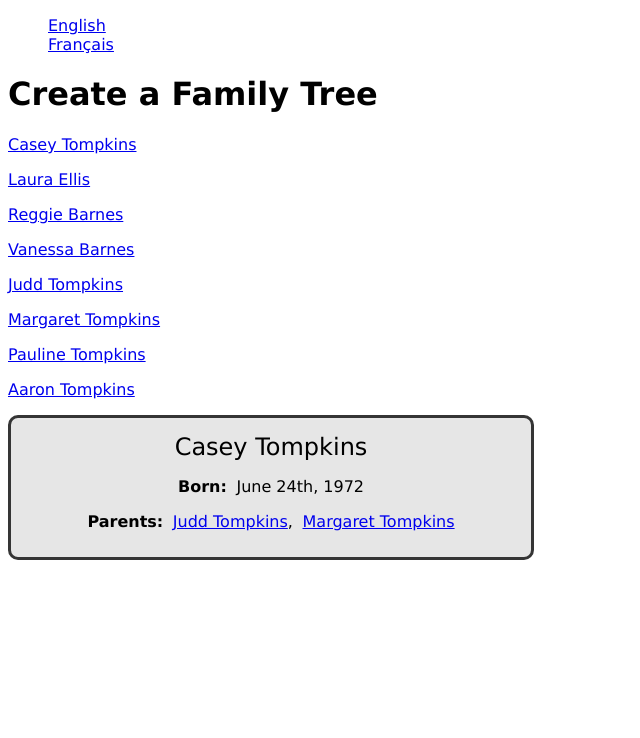
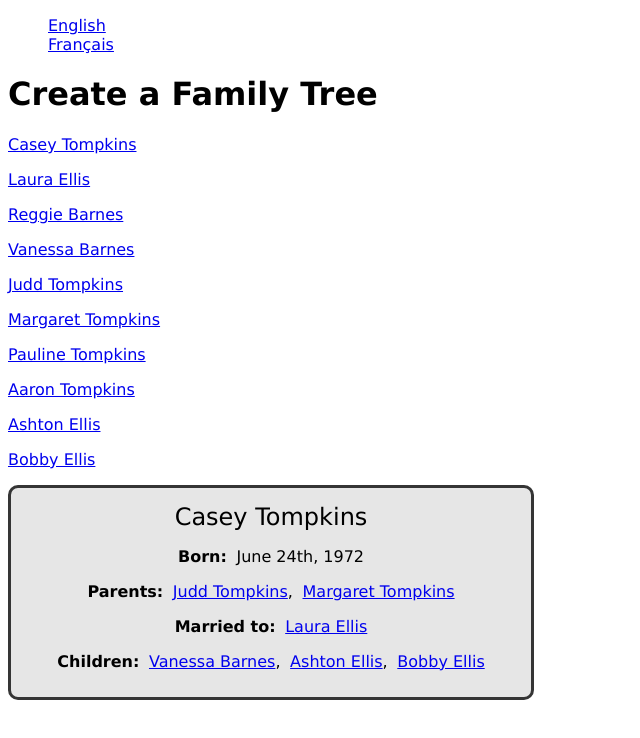
Before and after one commit to MirandaBrawnerSavannah/family-tree-app, a Next.js app: page /locale/en/person/0 in a window 1280 px wide. Shown: the top 738 px of the page, without its empty margins (0-640 px from the left). Built offline with nearby package versions, Linux system fonts and the light colour scheme.

Commit message:
feat(married-with-children): added marriages and children to personal profiles

```diff
--- a/components/PersonProfile.jsx
+++ b/components/PersonProfile.jsx
@@ -55,6 +55,41 @@ const PersonProfile = () => {
           } />
         </p>
       )}
+      {person.marriedTo && (
+        <p>
+          <span className={profileStyles.infoLabel}>
+            {intl.formatMessage({ id: 'marriedTo' })}
+          </span>
+          <CommaSeparatedList list={
+            person.marriedTo.map((marriage) => {
+              const spouseId = marriage.spouse;
+              const spouse = lookupPerson(spouseId);
+              return (
+                <Link href={`/locale/${locale}/person/${spouseId}`}>
+                  {spouse.fullName}
+                </Link>
+              );
+            })
+          } />
+        </p>
+      )}
+      {person.children && (
+        <p>
+          <span className={profileStyles.infoLabel}>
+            {intl.formatMessage({ id: 'children' })}
+          </span>
+          <CommaSeparatedList list={
+            person.children.map((childId) => {
+              const child = lookupPerson(childId);
+              return (
+                <Link href={`/locale/${locale}/person/${childId}`}>
+                  {child.fullName}
+                </Link>
+              );
+            })
+          } />
+        </p>
+      )}
     </div>
   );
 };
--- a/locales/en.json
+++ b/locales/en.json
@@ -9,5 +9,7 @@
   "born": "Born:",
   "died": "Died:",
   "parents": "Parents:",
-  "notFound": "Error: Not Found"
+  "notFound": "Error: Not Found",
+  "children": "Children:",
+  "marriedTo": "Married to:"
 }
--- a/locales/fr.json
+++ b/locales/fr.json
@@ -9,5 +9,7 @@
   "born": "Né(e) :",
   "died": "Mort(e) :",
   "parents": "Parents :",
-  "notFound": "Erreur : Pas trouvé"
+  "notFound": "Erreur : Pas trouvé",
+  "children": "Enfants :",
+  "marriedTo": "Marié(e) avec :"
 }
--- a/pages/API/data.json
+++ b/pages/API/data.json
@@ -7,7 +7,13 @@
       "month": 6,
       "day": 24
     },
-    "parents": [4, 5]
+    "parents": [4, 5],
+    "children": [3, 8, 9],
+    "marriedTo": [
+      {
+        "spouse": 1
+      }
+    ]
   },
   {
     "id": 1,
@@ -16,7 +22,13 @@
       "year": 1971,
       "month": 10,
       "day": 17
-    }
+    },
+    "children": [3, 8, 9],
+    "marriedTo": [
+      {
+        "spouse": 0
+      }
+    ]
   },
   {
     "id": 2,
@@ -25,7 +37,12 @@
       "year": 1996,
       "month": 4,
       "day": 13
-    }
+    },
+    "marriedTo": [
+      {
+        "spouse": 3
+      }
+    ]
   },
   {
     "id": 3,
@@ -35,7 +52,12 @@
       "month": 12,
       "day": 4
     },
-    "parents": [0, 1]
+    "parents": [0, 1],
+    "marriedTo": [
+      {
+        "spouse": 2
+      }
+    ]
   },
   {
     "id": 4,
@@ -50,7 +72,13 @@
       "month": 4,
       "day": 29
     },
-    "parents": [6, 7]
+    "parents": [6, 7],
+    "children": [0],
+    "marriedTo": [
+      {
+        "spouse": 5
+      }
+    ]
   },
   {
     "id": 5,
@@ -59,7 +87,13 @@
       "year": 1943,
       "month": 9,
       "day": 15
-    }
+    },
+    "children": [0],
+    "marriedTo": [
+      {
+        "spouse": 4
+      }
+    ]
   },
   {
     "id": 6,
@@ -73,7 +107,13 @@
       "year": 2002,
       "month": 6,
       "day": 15
-    }
+    },
+    "children": [4],
+    "marriedTo": [
+      {
+        "spouse": 7
+      }
+    ]
   },
   {
     "id": 7,
@@ -87,6 +127,32 @@
       "year": 1993,
       "month": 11,
       "day": 6
-    }
+    },
+    "children": [4],
+    "marriedTo": [
+      {
+        "spouse": 6
+      }
+    ]
+  },
+  {
+    "id": 8,
+    "fullName": "Ashton Ellis",
+    "born": {
+      "year": 1999,
+      "month": 11,
+      "day": 7
+    },
+    "parents": [0, 1]
+  },
+  {
+    "id": 9,
+    "fullName": "Bobby Ellis",
+    "born": {
+      "year": 2002,
+      "month": 7,
+      "day": 22
+    },
+    "parents": [0, 1]
   }
 ]
```
